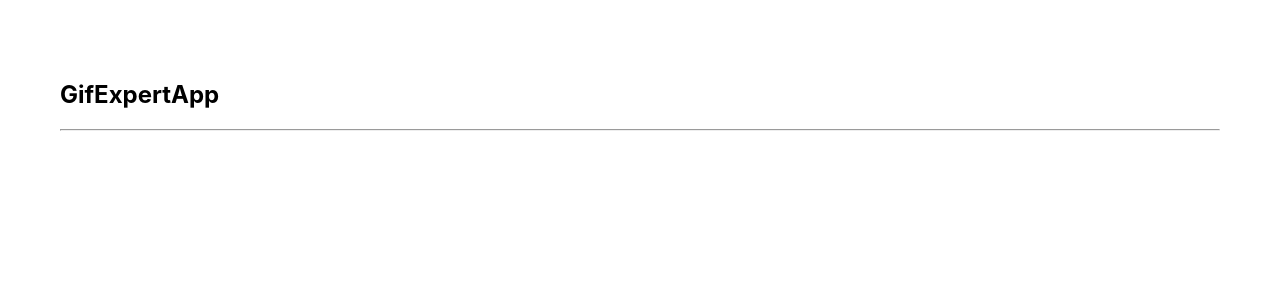
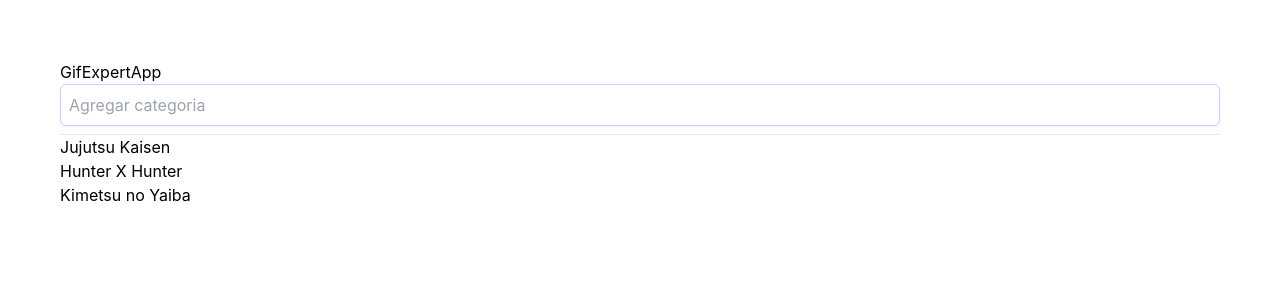
Before and after one commit to FranklinZ12/React-giphy-api, a React (Create React App) app: page / in a window 1280 px wide. Shown: the top 300 px of the page. Built offline with nearby package versions, Linux system fonts and the light colour scheme.

Commit message:
agregando tailwind. input y addcategory components

```diff
--- a/package.json
+++ b/package.json
@@ -34,5 +34,10 @@
       "last 1 firefox version",
       "last 1 safari version"
     ]
+  },
+  "devDependencies": {
+    "autoprefixer": "^10.4.2",
+    "postcss": "^8.4.8",
+    "tailwindcss": "^3.0.23"
   }
 }
--- /dev/null
+++ b/postcss.config.js
@@ -0,0 +1,6 @@
+module.exports = {
+  plugins: {
+    tailwindcss: {},
+    autoprefixer: {},
+  },
+}
--- a/src/App.jsx
+++ b/src/App.jsx
@@ -3,7 +3,7 @@ import GifExpertApp from "./components/GifExpertApp";
 import './index.css';
 function App() {
   return (
-    <Fragment className="App">
+    <Fragment>
       <GifExpertApp />
     </Fragment>
   );
--- /dev/null
+++ b/src/components/AddCategory.jsx
@@ -0,0 +1,39 @@
+import React, { useState } from 'react'
+import Input from './Input';
+import PropTypes from 'prop-types';
+
+const AddCategory = ({ setCategories }) => {
+    const [inputValue, setInputValue] = useState('');
+
+    const handleInputChange = (e) => {
+        setInputValue(e.target.value);
+    };
+
+    const handleSubmit = (e) => {
+        e.preventDefault();
+        if (inputValue.trim().length > 2) {
+            setCategories(cats => [...cats, inputValue]);
+            setInputValue('');
+        } else
+            alert('Porfavor ingresar una categoria');
+    };
+
+    return (
+        <form onSubmit={handleSubmit}>
+            <Input
+                name='addCategory'
+                type="text"
+                label='Add Category'
+                placeholder="Agregar categoria" required={false}
+                defaultValue={inputValue}
+                onChange={handleInputChange}
+            />
+        </form>
+    );
+};
+
+AddCategory.propTypes = {
+    setCategories: PropTypes.func.isRequired,
+}
+
+export default AddCategory
--- /dev/null
+++ b/src/components/CounterApp.jsx
@@ -0,0 +1,37 @@
+import React, { Fragment, useState } from 'react'
+import PropTypes from 'prop-types';
+
+const CounterApp = ({ value = 10 }) => {
+    const [counter, setCounter] = useState(value);
+
+    //handleAdd
+    const handleAdd = () => {
+        setCounter(counter + 1);
+        // setCounter((counter) => counter + 1)
+    }
+    const handleReset = () => {
+        setCounter(value);
+        // setCounter((counter) => 0)
+    }
+    const handleSubstract = () => {
+        if (counter >= 1) {
+            setCounter(counter - 1);
+            // setCounter((counter) => counter - 1)
+        }
+    }
+    return (
+        <Fragment>
+            <h1>CounterApp</h1>
+            <h2>{counter}</h2>
+            <button onClick={handleAdd}>+1</button>
+            <button onClick={handleReset} >Reset</button>
+            <button onClick={handleSubstract}>-1</button>
+        </Fragment>
+    )
+}
+
+CounterApp.propTypes = {
+    value: PropTypes.number,
+}
+
+export default CounterApp
--- a/src/components/GifExpertApp.jsx
+++ b/src/components/GifExpertApp.jsx
@@ -1,10 +1,27 @@
-import React, { Fragment } from 'react'
+import React, { Fragment, useState } from 'react'
+import AddCategory from './AddCategory';
 
 const GifExpertApp = () => {
+    const [categories, setCategories] = useState(['Jujutsu Kaisen', 'Hunter X Hunter', 'Kimetsu no Yaiba']);
+
+    // const handleAdd = () => {
+    //     setCategories(cats => ['Quan zhi Gao Shou', ...cats]);
+    // };
+
     return (
         <Fragment>
             <h2>GifExpertApp</h2>
+            <AddCategory setCategories={setCategories} />
             <hr />
+            <ol>
+                {
+                    categories.map(category => {
+                        return (
+                            <li key={category}>{category}</li>
+                        )
+                    })
+                }
+            </ol>
         </Fragment>
     )
 }
--- /dev/null
+++ b/src/components/Input.jsx
@@ -0,0 +1,16 @@
+
+const Input = ({ placeholder, name, defaultValue, type, required, onChange }) => {
+    return (
+        <input
+            required={required}
+            type={type}
+            name={name}
+            placeholder={placeholder}
+            className='p-2 border border-indigo-200 focus:outline-none focus:border-blue-500 rounded-md shadow-sm w-full mb-2'
+            defaultValue={defaultValue}
+            onChange={onChange}
+        />
+    )
+}
+
+export default Input
--- a/src/index.css
+++ b/src/index.css
@@ -1,3 +1,6 @@
+@tailwind base;
+@tailwind components;
+@tailwind utilities;
 body {
   margin: 0;
   font-family: -apple-system, BlinkMacSystemFont, 'Segoe UI', 'Roboto', 'Oxygen',
--- /dev/null
+++ b/tailwind.config.js
@@ -0,0 +1,9 @@
+module.exports = {
+  content: [
+    "./src/**/*.{js,jsx,ts,tsx}",
+  ],
+  theme: {
+    extend: {},
+  },
+  plugins: [],
+}
```
Also changed, not shown: 1 other file (tests, documents, lock files or other folders).
